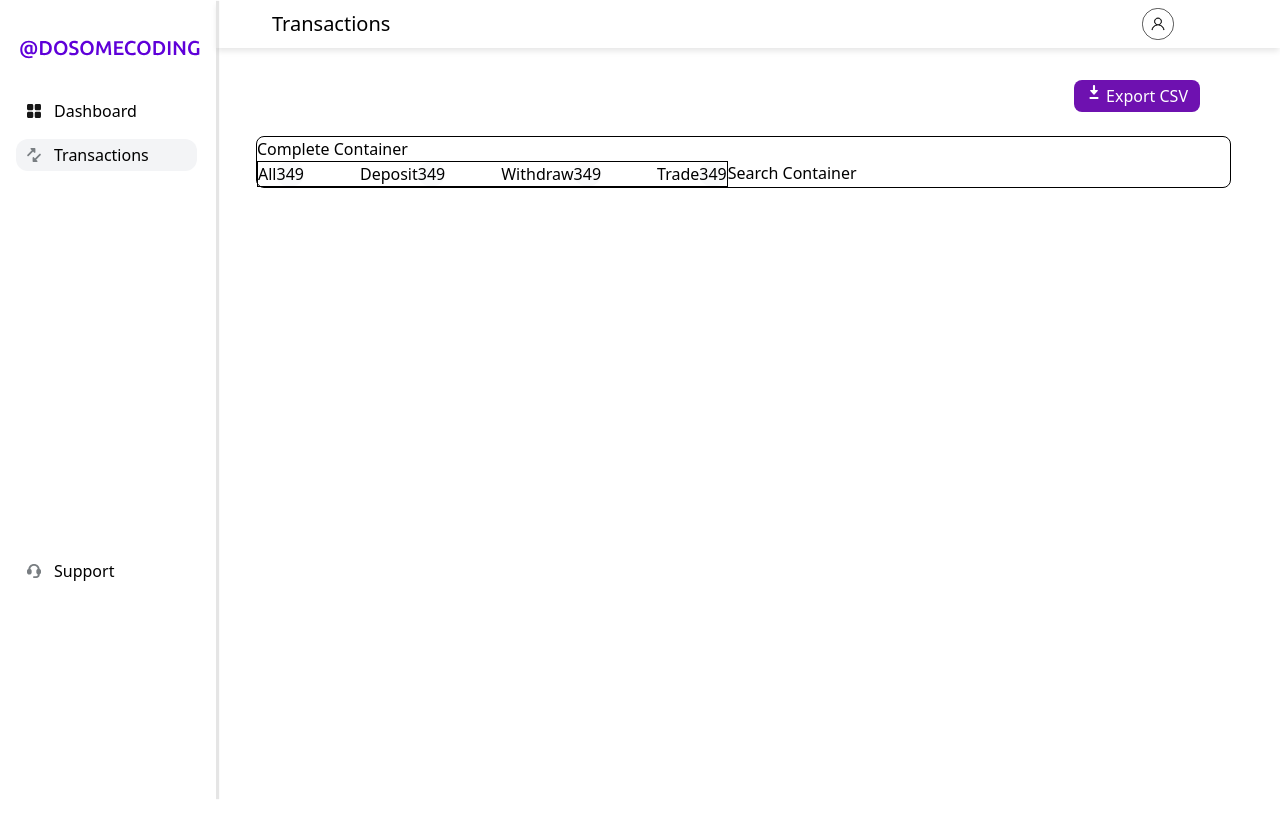
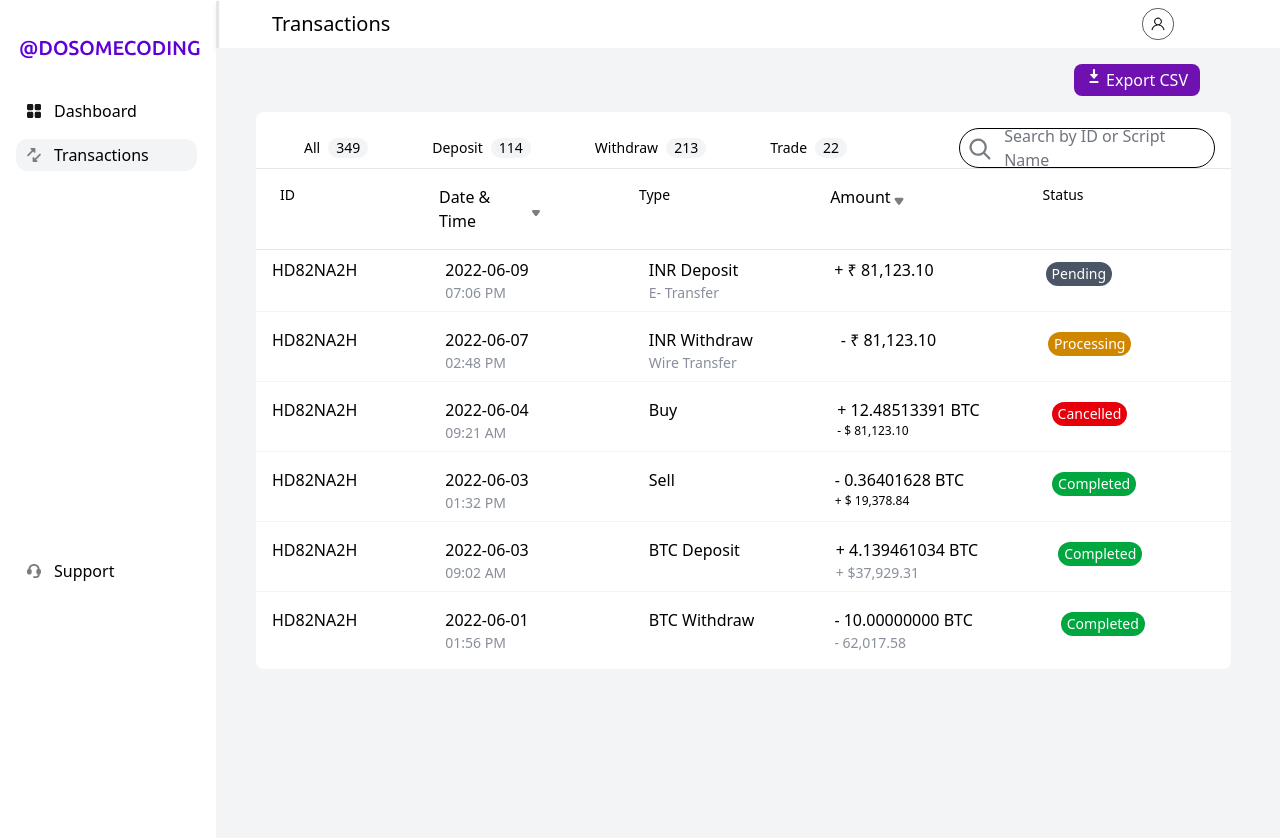
Before and after one commit to Jithu666/crypto-dashboard, a React (Vite) app: page /transactions in a window 1280 px wide. Shown: the top 838 px of the page. Built offline with nearby package versions, Linux system fonts and the light colour scheme.

Commit message:
Update Transactions component

```diff
--- a/src/App.jsx
+++ b/src/App.jsx
@@ -3,6 +3,7 @@ import Sidebar from "./components/Sidebar";
 import Dashboard from "./components/Dashboard";
 import { Routes, Route } from "react-router-dom";
 import Transaction from "./components/Transaction";
+import Support from "./components/Support";
 // import HeroSection from "./components/HeroSection";
 
 const App = () => {
@@ -15,12 +16,11 @@ const App = () => {
       <div className="flex flex-col flex-1">
         <Header />
 
-        {/* Page content changes depending on route */}
         <main className="flex-1">
           <Routes>
             <Route path="/" element={<Dashboard />} />
             <Route path="/transactions" element={<Transaction />} />
-            {/* <Route path="/support" element={<Support />} /> */}
+            <Route path="/support" element={<Support />} />
           </Routes>
         </main>
       </div>
--- a/src/components/Transaction.jsx
+++ b/src/components/Transaction.jsx
@@ -1,14 +1,16 @@
 import Header from "./Header";
 import Sidebar from "./Sidebar";
+import SearchIcon from "../assets/SearchIcon.svg";
 import downloadIcon from "../assets/DownArrow.svg";
+import downTriangle from "../assets/DownTriangle.svg";
 
 const Transaction = () => {
   return (
-    <div className="flex flex-row h-screen">
+    <div className="flex flex-row h-screen bg-gray-100">
       <div className="flex flex-col w-full">
         {/* Button */}
         <div className="flex flex-row">
-          <button className="flex flex-row bg-purple-800 text-white rounded-lg ml-auto mr-20 mt-8 px-3 py-1">
+          <button className="flex flex-row bg-purple-800 text-white rounded-lg ml-auto mr-20 mt-4 px-3 py-1">
             <img src={downloadIcon} alt="Download Icon" className="pr-1" />
             Export CSV
           </button>
@@ -18,46 +20,282 @@ const Transaction = () => {
         {/* Transactions Space */}
         <div className="flex flex-col">
           {/* 1st container */}
-          <div className="flex-col bg-white rounded-lg border mt-6 ml-10 w-11/12">
-            Complete Container
-            <div className="flex flex-col">
+          <div className="flex-col bg-white rounded-lg mt-4 ml-10  w-11/12">
+            <div className="flex flex-col mt-4 border-b border-gray-200">
               {/* 2 inner Columns Stacked Side by Side */}
               <div className="flex flex-row">
                 {/* Labels */}
-                <div className="flex flex-row space-x-14 border">
-                  <div className="flex flex-col">
+                <div className="flex flex-row items-center space-x-14">
+                  <div className="flex flex-col ml-10 ">
                     <div className="flex flex-row">
-                      <p>All</p>
-                      <button className="bg-gray-50 rounded-xl">349</button>
+                      <p className="m-auto px-2 text-sm">All</p>
+                      <button className="bg-gray-100 rounded-xl px-2 text-sm">
+                        349
+                      </button>
                     </div>
                   </div>
                   <div className="flex flex-col">
                     <div className="flex flex-row">
-                      <p>Deposit</p>
-                      <button className="bg-gray-50 rounded-xl">349</button>
+                      <p className="m-auto px-2 text-sm">Deposit</p>
+                      <button className="bg-gray-100 rounded-xl px-2 text-sm">
+                        114
+                      </button>
                     </div>
                   </div>
                   <div className="flex flex-col">
                     <div className="flex flex-row">
-                      <p>Withdraw</p>
-                      <button className="bg-gray-50 rounded-xl">349</button>
+                      <p className="m-auto px-2 text-sm">Withdraw</p>
+                      <button className="bg-gray-100 rounded-xl px-2 text-sm">
+                        213
+                      </button>
                     </div>{" "}
                   </div>
                   <div className="flex flex-col">
                     <div className="flex flex-row">
-                      <p>Trade</p>
-                      <button className="bg-gray-50 rounded-xl">349</button>
+                      <p className="m-auto px-2 text-sm">Trade</p>
+                      <button className="bg-gray-100 rounded-xl px-2 text-sm">
+                        22
+                      </button>
                     </div>{" "}
                   </div>
                 </div>
                 {/* Labels */}
 
                 {/* Search Container */}
-                <div className="flex flex-row">Search Container</div>
+                <div className="flex flex-row ml-28 pr-4 ">
+                  <div className="flex flex-row border border-black rounded-3xl h-10 w-64">
+                    <img
+                      src={SearchIcon}
+                      alt=""
+                      className="mt-2 ml-2 mr-3 h-6 w-6"
+                    />
+                    <p className="flex items-center text-gray-900/60">
+                      Search by ID or Script Name
+                    </p>
+                  </div>
+                </div>
                 {/* Search Container */}
               </div>
               {/* 2 inner Columns Stacked Side by Side */}
+              <div></div>
             </div>
+            {/* 2nd Inner Container */}
+            <div className="flex flex-row mt-4 mb-2 pb-4 border-b border-gray-200">
+              <div className="flex flex-col ml-6">
+                <p className="font-medium text-sm">ID</p>
+              </div>
+
+              {/*  */}
+              <div className="flex flex-row">
+                <p className="flex flex-col w-26 ml-36">Date & Time</p>
+                <img
+                  src={downTriangle}
+                  alt=""
+                  className="w-4 flex flex-col mt-2"
+                />
+              </div>
+              {/*  */}
+
+              <div className="flex flex-col ml-24">
+                <p className="font-medium text-sm">Type</p>
+              </div>
+
+              {/*  */}
+              <div className="flex flex-row ml-40">
+                <p className="flex flex-col">Amount</p>
+                <img
+                  src={downTriangle}
+                  alt=""
+                  className="w-4 h-4 flex flex-col mt-2 mr-30"
+                />
+              </div>
+              {/*  */}
+
+              <div className="flex flex-col ml-8">
+                <p className="mr-48 font-medium text-sm">Status</p>
+              </div>
+            </div>
+            {/* Bigger Container */}
+            <div className="block flex-col items-center">
+              {/* 1st Individual Row */}
+              <div className="flex flex-row mb-4 border-b border-gray-100 pb-2">
+                <div className="flex flex-row">
+                  <p className="ml-4 w-fit">HD82NA2H</p>
+                </div>
+                <div className="flex flex-col w-fit ml-22">
+                  <p className="font-medium">2022-06-09</p>
+                  <p className="text-[14px] text-gray-500/80">07:06 PM</p>
+                </div>
+
+                <div className="flex flex-col ml-30">
+                  <p className="font-medium">INR Deposit</p>
+                  <p className="text-[14px] text-gray-500/80">E- Transfer</p>
+                </div>
+
+                <div className="flex flex-row ml-24 ">
+                  <p className="font-medium w-fit">+ &#8377; 81,123.10</p>
+                </div>
+
+                {/* Status Button */}
+                <div className="flex flex-row">
+                  <button className="ml-28 px-1.5 py-0.5 bg-gray-600 text-white h-fit m-1 p-1.5 rounded-2xl text-sm font-medium">
+                    Pending
+                  </button>
+                </div>
+                {/* Status Button */}
+              </div>
+              {/* 1st Individal Row */}
+
+              {/* 2nd Individual Row */}
+              <div className="flex flex-row mb-4 border-b border-gray-100 pb-2">
+                <div className="flex flex-row">
+                  <p className="ml-4 w-fit">HD82NA2H</p>
+                </div>
+                <div className="flex flex-col w-fit ml-22">
+                  <p className="font-medium">2022-06-07</p>
+                  <p className="text-[14px] text-gray-500/80">02:48 PM</p>
+                </div>
+
+                <div className="flex flex-col ml-30">
+                  <p className="font-medium">INR Withdraw</p>
+                  <p className="text-[14px] text-gray-500/80">Wire Transfer</p>
+                </div>
+
+                <div className="flex flex-row">
+                  <p className="ml-22 w-fit font-medium">- &#8377; 81,123.10</p>
+                </div>
+
+                {/* Status Button */}
+                <div className="flex flex-row">
+                  <button className="ml-28 px-1.5 py-0.5 bg-yellow-600 text-white h-fit m-1 p-1.5 rounded-2xl text-sm font-medium">
+                    Processing
+                  </button>
+                </div>
+                {/* Status Button */}
+              </div>
+              {/* 2nd Individual Row */}
+
+              {/* 3rd Individual Row */}
+              <div className="flex flex-row mb-4 border-b border-gray-100 pb-2">
+                <div className="flex flex-row">
+                  <p className="ml-4 w-fit">HD82NA2H</p>
+                </div>
+                <div className="flex flex-col w-fit ml-22">
+                  <p className="font-medium">2022-06-04</p>
+                  <p className="text-[14px] text-gray-500/80">09:21 AM</p>
+                </div>
+
+                <div className="flex flex-col ml-30">
+                  <p>Buy</p>
+                </div>
+
+                <div className="flex flex-col">
+                  <p className="ml-40 w-fit font-medium">+ 12.48513391 BTC</p>
+                  <p className="ml-40 w-fit text-[12px]">- $ 81,123.10</p>
+                </div>
+
+                {/* Status Button */}
+                <div className="flex flex-row">
+                  <button className="ml-18 px-1.5 py-0.5 bg-red-600 text-white h-fit m-1 p-1.5 rounded-2xl text-sm font-medium">
+                    Cancelled
+                  </button>
+                </div>
+                {/* Status Button */}
+              </div>
+              {/* 3rd Individual Row */}
+
+              {/* 4th Individual Row */}
+              <div className="flex flex-row mb-4 border-b border-gray-100 pb-2">
+                <div className="flex flex-row">
+                  <p className="ml-4 w-fit">HD82NA2H</p>
+                </div>
+                <div className="flex flex-col w-fit ml-22 font-medium">
+                  <p>2022-06-03</p>
+                  <p className="text-[14px] text-gray-500/80">01:32 PM</p>
+                </div>
+
+                <div className="flex flex-col ml-30">
+                  <p className="font-medium">Sell</p>
+                </div>
+
+                <div className="flex flex-col">
+                  <p className="ml-40 w-fit font-medium">- 0.36401628 BTC</p>
+                  <p className="ml-40 w-fit text-[12px]">+ $ 19,378.84</p>
+                </div>
+
+                {/* Status Button */}
+                <div className="flex flex-row">
+                  <button className="ml-22 px-1.5 py-0.5 bg-green-600 text-white h-fit m-1 p-1.5 rounded-2xl text-sm font-medium">
+                    Completed
+                  </button>
+                </div>
+                {/* Status Button */}
+              </div>
+              {/* 4th Individual Row */}
+
+              {/* 5th Individual Row */}
+              <div className="flex flex-row mb-4 border-b border-gray-100 pb-2">
+                <div className="flex flex-row">
+                  <p className="ml-4 w-fit">HD82NA2H</p>
+                </div>
+                <div className="flex flex-col w-fit ml-22">
+                  <p>2022-06-03</p>
+                  <p className="text-[14px] text-gray-500/80">09:02 AM</p>
+                </div>
+
+                <div className="flex flex-col ml-30">
+                  <p className="font-medium">BTC Deposit</p>
+                </div>
+
+                <div className="flex flex-col">
+                  <p className="ml-24 w-fit font-medium">+ 4.139461034 BTC</p>
+                  <p className="ml-24 w-fit text-[14px] text-gray-500/80">
+                    + $37,929.31
+                  </p>
+                </div>
+
+                {/* Status Button */}
+                <div className="flex flex-row">
+                  <button className="ml-20 px-1.5 py-0.5 bg-green-600 text-white h-fit m-1 p-1.5 rounded-2xl text-sm font-medium">
+                    Completed
+                  </button>
+                </div>
+                {/* Status Button */}
+              </div>
+              {/* 5th Individual Row */}
+
+              {/* 6th Individual Row */}
+              <div className="flex flex-row pb-4">
+                <div className="flex flex-row">
+                  <p className="ml-4 w-fit">HD82NA2H</p>
+                </div>
+                <div className="flex flex-col w-fit ml-22">
+                  <p>2022-06-01</p>
+                  <p className="text-[14px] text-gray-500/80">01:56 PM</p>
+                </div>
+
+                <div className="flex flex-col ml-30">
+                  <p className="font-medium">BTC Withdraw</p>
+                </div>
+
+                <div className="flex flex-col">
+                  <p className="ml-20 w-fit font-medium">- 10.00000000 BTC</p>
+                  <p className="ml-20 w-fit text-[14px] text-gray-500/80">
+                    - 62,017.58
+                  </p>
+                </div>
+
+                {/* Status Button */}
+                <div className="flex flex-row">
+                  <button className="ml-22 px-1.5 py-0.5 bg-green-600 text-white h-fit m-1 p-1.5 rounded-2xl text-sm font-medium">
+                    Completed
+                  </button>
+                </div>
+                {/* Status Button */}
+              </div>
+              {/* 6th Individual Row */}
+            </div>
+            {/* Bigger Container */}
           </div>
           {/* 1st container */}
         </div>
```
Also changed, not shown: src/components/Support.jsx (added, +11 -0 lines), src/assets/DownTriangle.svg (added), src/assets/SearchIcon.svg (added).
